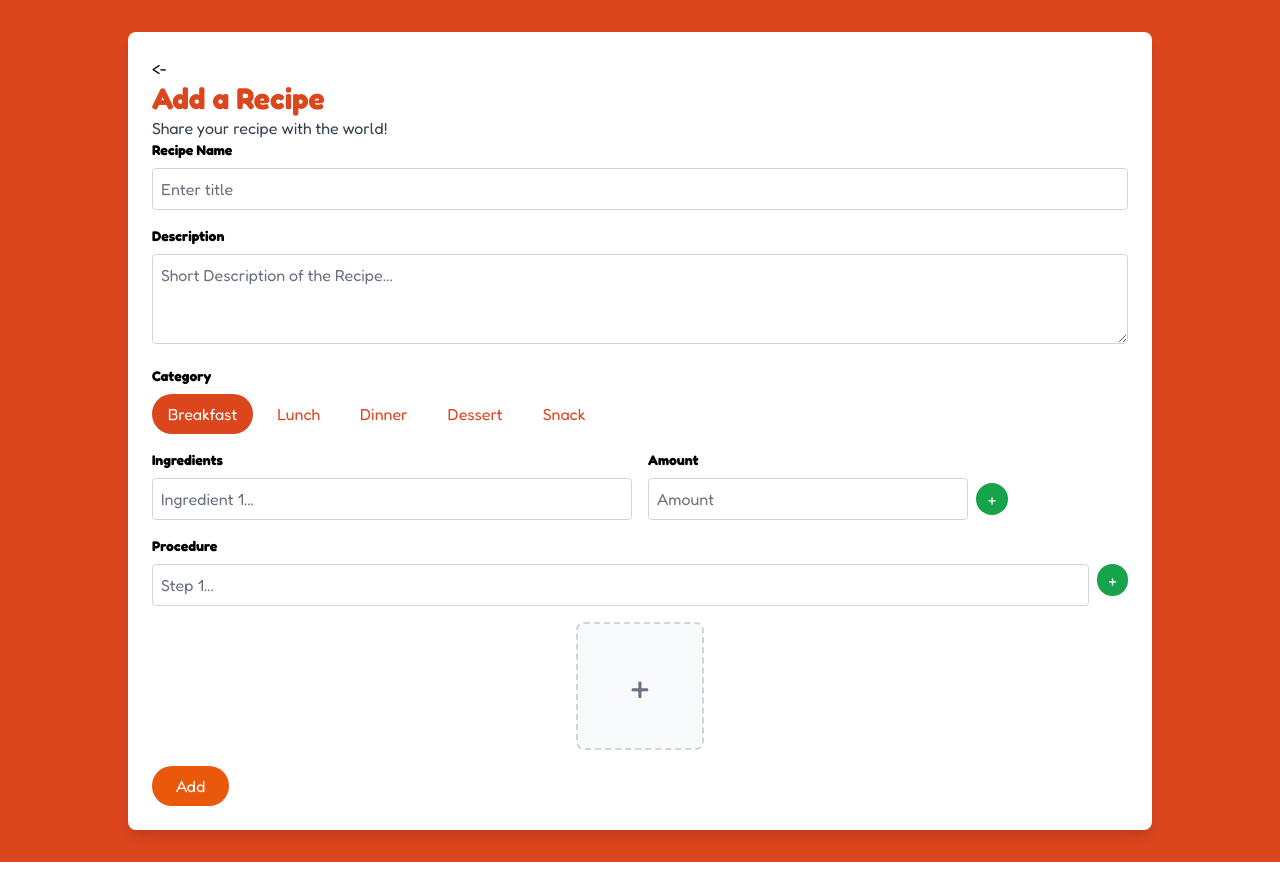
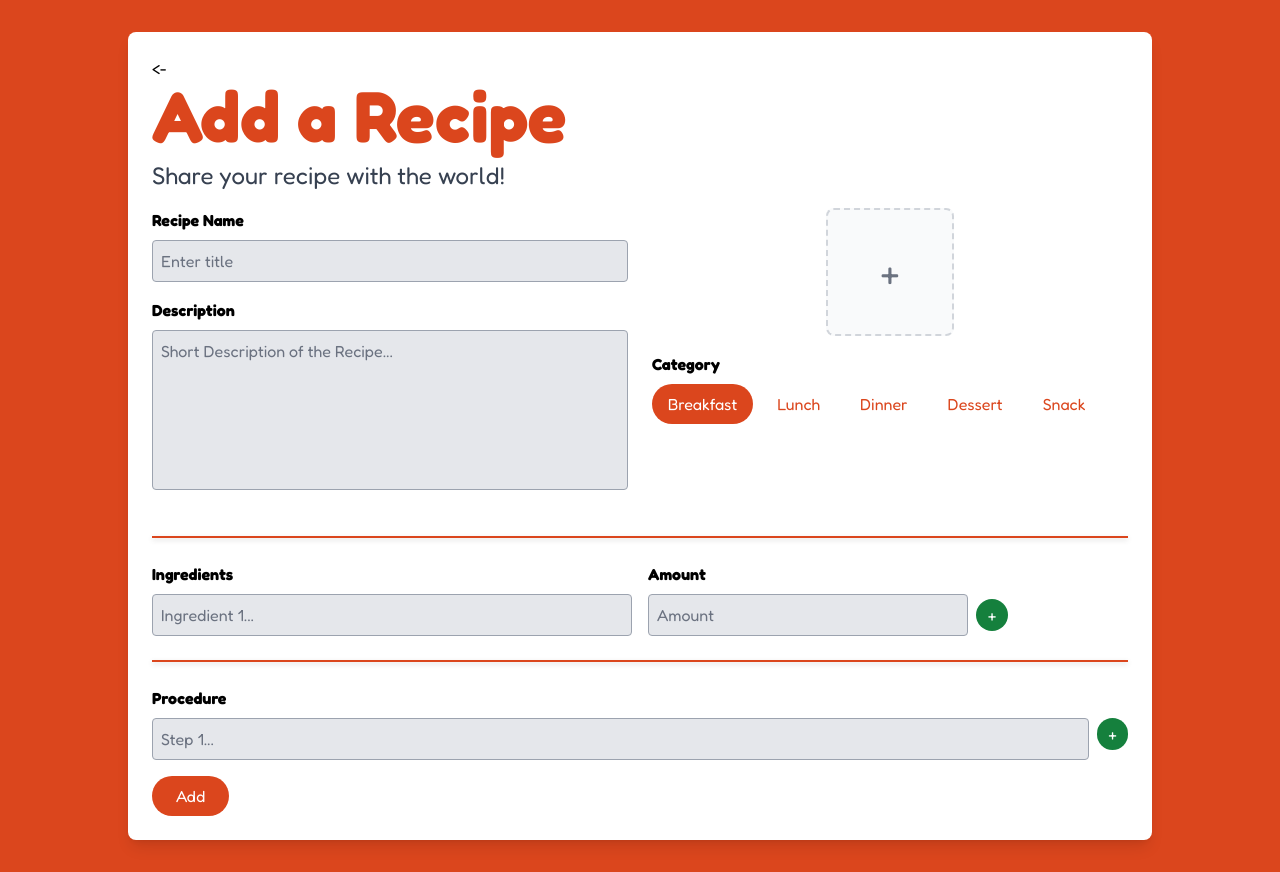
Before and after one commit to valceven/collective-cooks, a Django app: page /recipe/add/ in a window 1280 px wide. Run offline with Django 5.2, Linux system fonts and the light colour scheme; a user stored in the database is signed in; some libraries are stand-ins or nearby versions.

```diff
--- a/CollectiveCooks/Foods/static/css/dist/styles.css
+++ b/CollectiveCooks/Foods/static/css/dist/styles.css
@@ -871,11 +871,21 @@ select {
   margin-bottom: 1.25rem;
 }
 
+.my-6 {
+  margin-top: 1.5rem;
+  margin-bottom: 1.5rem;
+}
+
 .my-8 {
   margin-top: 2rem;
   margin-bottom: 2rem;
 }
 
+.mx-2 {
+  margin-left: 0.5rem;
+  margin-right: 0.5rem;
+}
+
 .mb-1 {
   margin-bottom: 0.25rem;
 }
@@ -992,6 +1002,10 @@ select {
   margin-top: 2rem;
 }
 
+.mb-12 {
+  margin-bottom: 3rem;
+}
+
 .block {
   display: block;
 }
@@ -1044,6 +1058,10 @@ select {
   height: 1rem;
 }
 
+.h-40 {
+  height: 10rem;
+}
+
 .h-5 {
   height: 1.25rem;
 }
@@ -1084,14 +1102,30 @@ select {
   max-height: 100vh;
 }
 
+.max-h-48 {
+  max-height: 12rem;
+}
+
 .min-h-56 {
   min-height: 14rem;
 }
 
+.min-h-\[160px\] {
+  min-height: 160px;
+}
+
 .min-h-screen {
   min-height: 100vh;
 }
 
+.min-h-\[500px\] {
+  min-height: 500px;
+}
+
+.min-h-\[300px\] {
+  min-height: 300px;
+}
+
 .w-0 {
   width: 0px;
 }
@@ -1142,6 +1176,10 @@ select {
 
 .w-5 {
   width: 1.25rem;
+}
+
+.w-60 {
+  width: 15rem;
 }
 
 .w-8 {
@@ -1225,6 +1263,10 @@ select {
   cursor: pointer;
 }
 
+.resize-none {
+  resize: none;
+}
+
 .list-decimal {
   list-style-type: decimal;
 }
@@ -1528,6 +1570,16 @@ select {
   background-color: rgb(245 208 32 / var(--tw-bg-opacity));
 }
 
+.bg-cancel {
+  --tw-bg-opacity: 1;
+  background-color: rgb(220 38 38 / var(--tw-bg-opacity));
+}
+
+.bg-confirm {
+  --tw-bg-opacity: 1;
+  background-color: rgb(21 128 61 / var(--tw-bg-opacity));
+}
+
 .bg-gray-200 {
   --tw-bg-opacity: 1;
   background-color: rgb(229 231 235 / var(--tw-bg-opacity));
@@ -1586,11 +1638,6 @@ select {
 .bg-orange-500 {
   --tw-bg-opacity: 1;
   background-color: rgb(249 115 22 / var(--tw-bg-opacity));
-}
-
-.bg-orange-600 {
-  --tw-bg-opacity: 1;
-  background-color: rgb(234 88 12 / var(--tw-bg-opacity));
 }
 
 .bg-red-100 {
@@ -1761,6 +1808,14 @@ select {
   padding-top: 2rem;
 }
 
+.pl-20 {
+  padding-left: 5rem;
+}
+
+.pr-20 {
+  padding-right: 5rem;
+}
+
 .text-left {
   text-align: left;
 }
@@ -1794,6 +1849,11 @@ select {
 
 .text-5xl {
   font-size: 3rem;
+  line-height: 1;
+}
+
+.text-7xl {
+  font-size: 4.5rem;
   line-height: 1;
 }
 
@@ -2244,6 +2304,10 @@ select {
   .sm\:h-48 {
     height: 12rem;
   }
+
+  .sm\:grid-cols-2 {
+    grid-template-columns: repeat(2, minmax(0, 1fr));
+  }
 }
 
 @media (min-width: 768px) {
@@ -2329,6 +2393,18 @@ select {
     margin-top: 2rem;
   }
 
+  .lg\:mb-5 {
+    margin-bottom: 1.25rem;
+  }
+
+  .lg\:mb-8 {
+    margin-bottom: 2rem;
+  }
+
+  .lg\:mb-7 {
+    margin-bottom: 1.75rem;
+  }
+
   .lg\:block {
     display: block;
   }
@@ -2475,6 +2551,10 @@ select {
 
   .lg\:grid-cols-4 {
     grid-template-columns: repeat(4, minmax(0, 1fr));
+  }
+
+  .lg\:grid-cols-5 {
+    grid-template-columns: repeat(5, minmax(0, 1fr));
   }
 
   .lg\:flex-row {
--- a/CollectiveCooks/Foods/static_src/tailwind.config.js
+++ b/CollectiveCooks/Foods/static_src/tailwind.config.js
@@ -39,4 +39,5 @@ module.exports = {
             addUtilities(newUtilities)
         }
     ],
+    safelist: ['bg-cancel'], // Safelist the 'bg-cancel' class
 };
--- a/CollectiveCooks/recipe/static/js/add_recipe.js
+++ b/CollectiveCooks/recipe/static/js/add_recipe.js
@@ -26,7 +26,7 @@ function addProcedureStep(button) {
     // Create new step input
     const newStepInput = document.createElement('input');
     newStepInput.type = 'text';
-    newStepInput.classList.add('border', 'border-gray-300', 'p-2', 'w-full', 'rounded');
+    newStepInput.classList.add('bg-gray-200',  'border', 'border-gray-400', 'p-2', 'w-full', 'rounded');
     newStepInput.placeholder = `Step ${stepCount}...`;
     newStepInput.name = 'procedure';
 
@@ -40,7 +40,7 @@ function addProcedureStep(button) {
     // Create new - button (only for subsequent rows)
     const removeButton = document.createElement('button');
     removeButton.type = 'button';
-    removeButton.classList.add('ml-2', 'bg-cancel', 'text-white', 'rounded-full', 'w-8', 'h-8', 'flex', 'items-center', 'justify-center');
+    removeButton.classList.add('appearance-none', 'ml-2', 'bg-cancel', 'text-white', 'rounded-full', 'w-8', 'h-8', 'flex', 'items-center', 'justify-center');
     removeButton.innerText = '-';
     removeButton.setAttribute('onclick', 'removeProcedureStep(this)');
 
@@ -96,7 +96,7 @@ function addIngredientRow(button) {
     // Create new ingredient input
     const newIngredientInput = document.createElement('input');
     newIngredientInput.type = 'text';
-    newIngredientInput.classList.add('border', 'border-gray-300', 'p-2', 'w-full', 'rounded');
+    newIngredientInput.classList.add('bg-gray-200', 'border', 'border-gray-400', 'p-2', 'w-full', 'rounded');
     newIngredientInput.placeholder = `Ingredient ${ingredientCount}...`;
     newIngredientInput.name = 'ingredient';
 
@@ -107,21 +107,21 @@ function addIngredientRow(button) {
     // Create new amount input (smaller width)
     const newAmountInput = document.createElement('input');
     newAmountInput.type = 'text';
-    newAmountInput.classList.add('border', 'border-gray-300', 'p-2', 'w-2/3', 'rounded');
+    newAmountInput.classList.add('bg-gray-200', 'border', 'border-gray-400', 'p-2', 'w-2/3', 'rounded');
     newAmountInput.placeholder = 'Amount';
     newAmountInput.name = 'amount';
 
     // Create new + button
     const newButton = document.createElement('button');
     newButton.type = 'button';
-    newButton.classList.add('ml-2', 'bg-green-600', 'text-white', 'rounded-full', 'w-8', 'h-8', 'flex', 'items-center', 'justify-center');
+    newButton.classList.add('ml-2', 'bg-confirm', 'text-white', 'rounded-full', 'w-8', 'h-8', 'flex', 'items-center', 'justify-center');
     newButton.innerText = '+';
     newButton.setAttribute('onclick', 'addIngredientRow(this)');
 
     // Create new - button (only for subsequent rows)
     const removeButton = document.createElement('button');
     removeButton.type = 'button';
-    removeButton.classList.add('ml-2', 'bg-red-600', 'text-white', 'rounded-full', 'w-8', 'h-8', 'flex', 'items-center', 'justify-center');
+    removeButton.classList.add('appearance-none', 'ml-2', 'bg-cancel', 'text-white', 'rounded-full', 'w-8', 'h-8', 'flex', 'items-center', 'justify-center');
     removeButton.innerText = '-';
     removeButton.setAttribute('onclick', 'removeIngredientRow(this)');
 
--- a/CollectiveCooks/recipe/templates/add_recipe.html
+++ b/CollectiveCooks/recipe/templates/add_recipe.html
@@ -30,7 +30,7 @@
             <div class="mb-4">
                 {% for message in messages %}
                     {% if 'recipe_message' in message.tags %}
-                        <div class="p-4 mb-4 text-sm {% if message.tags == 'success' %}text-green-700 bg-green-100{% else %}text-red-700 bg-red-100{% endif %} rounded-lg">
+                        <div class="p-4 mb-4 text-base {% if message.tags == 'success' %}text-green-700 bg-green-100{% else %}text-red-700 bg-red-100{% endif %} rounded-lg">
                             {{ message }}
                         </div>
                     {% endif %}
@@ -40,26 +40,55 @@
 
         <a href="{% url 'auth:profile' request.user.id %}">&lt-</a>
 
-        <h1 class="text-3xl text-accent1 font-bold">Add a Recipe</h1>
-        <p class="text-gray-700">Share your recipe with the world!</p>
         <form method="POST" enctype="multipart/form-data" onsubmit="return onFormSubmit()">
             {% csrf_token %}
 
+            <!-- Main title and introduction -->
+            <h1 class="text-7xl text-accent1 font-bold">Add a Recipe</h1>
+            <p class="text-2xl text-gray-700 mt-2 mb-4">Share your recipe with the world!</p>
+
+            <!-- Grid layout for Recipe Name, Description, Image Upload, and Category -->
+            <div class="grid grid-cols-1 md:grid-cols-2 gap-6 mb-6">
+
+                <!-- Left Side: Recipe Name and Description -->
+                <div>
                     <!-- Recipe Name (Title) -->
                     <div class="mb-4">
-                <label for="recipe_name" class="block text-sm font-bold mb-2">Recipe Name</label>
-                <input type="text" class="border border-gray-300 p-2 w-full rounded" id="recipe_name" placeholder="Enter title" name="title">
+                        <label for="recipe_name" class="block text-base font-bold mb-2">Recipe Name</label>
+                        <input type="text" class="bg-gray-200 border border-gray-400 p-2 w-full rounded" id="recipe_name" placeholder="Enter title" name="title">
                     </div>
 
                     <!-- Description -->
                     <div class="mb-4">
-                <label for="description" class="block text-sm font-bold mb-2">Description</label>
-                <textarea class="border border-gray-300 p-2 w-full rounded" id="description" rows="3" placeholder="Short Description of the Recipe..." name="description"></textarea>
+                        <label for="description" class="block text-base font-bold mb-2">Description</label>
+                        <textarea class="bg-gray-200 border border-gray-400 p-2 w-full rounded resize-none min-h-[160px] overflow-hidden" id="description" rows="3" placeholder="Short Description of the Recipe..." name="description" oninput="adjustHeight(this)"></textarea>
                     </div>
+                </div>
+
+                <!-- Right Side: Image Upload and Category -->
+                <div>
+                     <!-- Image Upload -->
+                    <div class="file-upload mb-4 flex items-center justify-center">
+                        <div class="flex items-center justify-center h-32 w-32 border-2 border-dashed border-gray-300 rounded-lg bg-gray-50">
+                            <input type="file" name="image">
+                            <span class="text-4xl text-gray-500">+</span>
+                        </div>
+                    </div>
+
+                    {% comment %} <div class="file-upload-container relative mb-4 flex items-center justify-center">
+                        <!-- Image upload area (this will be replaced with the uploaded image) -->
+                        <div class="relative h-40 w-60 border-2 border-gray-400 rounded-lg bg-gray-50 flex items-center justify-center" id="file-upload-area">
+                            <!-- This image will change once a user selects a new image -->
+                            <img id="image-preview" src="{% static 'images/img-upload-icon.png' %}" alt="Upload Icon" class="w-auto h-16 object-cover">
+                            <input type="file" id="image-upload" class="absolute inset-0 w-full h-full opacity-0 cursor-pointer" onchange="previewImage(event)">
+                        </div>
+                    </div> {% endcomment %}
+
+
 
                     <!-- Category -->
                     <div class="mb-4">
-                <label for="category" class="block text-sm font-bold mb-2">Category</label>
+                        <label for="category" class="block text-base font-bold mb-2">Category</label>
                         <div class="flex space-x-2" id="category">
                             <button type="button" class="btn-category selected bg-accent1 text-white rounded-full px-4 py-2" onclick="selectCategory(this)">Breakfast</button>
                             <button type="button" class="btn-category bg-white border-accent1 text-accent1 rounded-full px-4 py-2" onclick="selectCategory(this)">Lunch</button>
@@ -71,19 +100,24 @@
 
                     <!-- Hidden input to store selected category -->
                     <input type="hidden" name="category" id="selected_category" value="Breakfast">
+                </div>
+
+            </div>
+
+            <hr class="my-6 border-t-2 border-accent1">
 
             <!-- Ingredients (Use JavaScript to dynamically add/remove) -->
             <div class="mb-4" id="ingredients-container">
                 <div class="grid grid-cols-1 md:grid-cols-2 gap-4 ingredient-row mb-2">
                     <div>
-                        <label for="ingredient" class="block text-sm font-bold mb-2">Ingredients</label>
-                        <input type="text" class="border border-gray-300 p-2 w-full rounded" placeholder="Ingredient 1..." name="ingredient" id="ingredient">
+                        <label for="ingredient" class="block text-base font-bold mb-2">Ingredients</label>
+                        <input type="text" class="bg-gray-200 border border-gray-400 p-2 w-full rounded" placeholder="Ingredient 1..." name="ingredient" id="ingredient">
                     </div>
                     <div>
-                        <label for="amount" class="block text-sm font-bold mb-2">Amount</label>
+                        <label for="amount" class="block text-base font-bold mb-2">Amount</label>
                         <div class="flex items-center">
-                            <input type="text" class="border border-gray-300 p-2 w-2/3 rounded" placeholder="Amount" name="amount" id="amount">
-                            <button type="button" class="ml-2 bg-green-600 text-white rounded-full w-8 h-8 flex items-center justify-center" onclick="addIngredientRow(this)">+</button>
+                            <input type="text" class="bg-gray-200 border border-gray-400 p-2 w-2/3 rounded" placeholder="Amount" name="amount" id="amount">
+                            <button type="button" class="ml-2 bg-confirm text-white rounded-full w-8 h-8 flex items-center justify-center" onclick="addIngredientRow(this)">+</button>
                         </div>
                     </div>
                 </div>
@@ -93,34 +127,63 @@
             <input type="hidden" name="ingredients" id="concatenated_ingredients" value="">
             <input type="hidden" name="ingredients_count" id="concatenated_ingredients_counts" value="">
 
+            <hr class="my-6 border-t-2 border-accent1">
+
             <!-- Procedure (Use JavaScript to dynamically add/remove steps) -->
             <div class="mb-4" id="procedure-container">
-                <label for="procedure" class="block text-sm font-bold mb-2">Procedure</label>
+                <label for="procedure" class="block text-base font-bold mb-2">Procedure</label>
                 <div class="procedure-step flex mb-2">
-                    <input type="text" class="border border-gray-300 p-2 w-full rounded" rows="3" placeholder="Step 1..." name="procedure" id="procedure">
-                    <button type="button" class="ml-2 bg-green-600 text-white rounded-full w-8 h-8 flex items-center justify-center" onclick="addProcedureStep(this)">+</button>
+                    <input type="text" class="bg-gray-200 border border-gray-400 p-2 w-full rounded" rows="3" placeholder="Step 1..." name="procedure" id="procedure">
+                    <button type="button" class="ml-2 bg-confirm text-white rounded-full w-8 h-8 flex items-center justify-center" onclick="addProcedureStep(this)">+</button>
                 </div>
             </div>
 
             <!-- Hidden input for concatenated procedures -->
             <input type="hidden" name="procedures" id="concatenated_procedures" value="">
 
-
-            <!-- Image Upload -->
-            <div class="file-upload mb-4 flex items-center justify-center">
-                <div class="flex items-center justify-center h-32 w-32 border-2 border-dashed border-gray-300 rounded-lg bg-gray-50">
-                    <input type="file" name="image">
-                    <span class="text-4xl text-gray-500">+</span>
-                </div>
-            </div>
-
             <!-- Submit Button -->
-            <button type="submit" class="bg-orange-600 text-white rounded-full px-6 py-2 hover:bg-orange-500">Add</button>
+            <button type="submit" class="bg-accent1 text-white rounded-full px-6 py-2 hover:bg-orange-500">Add</button>
         </form>
-
     </div>
 
     <script src="/static/js/add_recipe.js"></script>
     <script src="/static/js/concat_input.js"></script>
+
+    <!-- Auto-resize Textarea and Procedure Input JavaScript -->
+    <script>
+        function adjustHeight(input) {
+            // Reset the height to auto, to recalculate
+            input.style.height = 'auto';
+            // Set the new height based on the scrollHeight (content height)
+            input.style.height = `${input.scrollHeight}px`;
+        }
+
+        {% comment %} function previewImage(event) {
+            const file = event.target.files[0]; // Get the selected file
+            const fileUploadArea = document.getElementById('file-upload-area'); // Get the container for the file upload
+            const imagePreview = document.getElementById('image-preview'); // Get the image element
+            const fileInput = document.getElementById('image-upload'); // Get the file input element
+
+            if (file) {
+                const reader = new FileReader(); // Create a FileReader instance
+
+                reader.onload = function(e) {
+                    // Set the source of the image preview to the uploaded image
+                    imagePreview.src = e.target.result;
+                    imagePreview.classList.add('w-full', 'h-full', 'object-cover', 'rounded-lg'); // Add classes to make the image fill the area
+                }
+
+                reader.readAsDataURL(file); // Read the file as a data URL
+
+                // Optionally: Show a "Change Image" button if needed, or give feedback to user
+                fileInput.value = ''; // Clear the file input after change (to allow re-upload)
+            } else {
+                // If no file is selected, reset to the default upload icon
+                imagePreview.src = '{% static "images/img-upload-icon.png" %}';
+            }
+        } {% endcomment %}
+
+    </script>
+
 </body>
 </html>
--- a/CollectiveCooks/recipe/templates/view_recipe.html
+++ b/CollectiveCooks/recipe/templates/view_recipe.html
@@ -169,9 +169,6 @@
   </div>
 
 
-
-
-
   <!-- Modal Structure -->
   <div id="ratingModal" class="fixed z-10 inset-0 hidden bg-gray-800 bg-opacity-70 flex items-center justify-center">
     <div class="bg-white w-96 h-auto rounded-lg shadow-lg transform opacity-0 transition-all duration-500 ease-in-out">
--- a/CollectiveCooks/recipe/views.py
+++ b/CollectiveCooks/recipe/views.py
@@ -1,11 +1,9 @@
 from django.shortcuts import render, get_object_or_404, redirect
 from django.contrib.auth.decorators import login_required
 from django.contrib import messages
-from django.http import JsonResponse
 from .forms import AddRecipeForm
 from .models import Recipe, Comment
 from accounts.models import User
-from django.utils import timezone
 
 @login_required
 def add_recipe_view(request):
```
Also changed, not shown: CollectiveCooks/CollectiveCooks/views.py (+14 -2 lines), CollectiveCooks/templates/home.html (+38 -6 lines), CollectiveCooks/db.sqlite3, CollectiveCooks/media/chihuahua_slay.png (added), CollectiveCooks/media/fancy_chihuahua.jpg (added), CollectiveCooks/media/fancy_chihuahua_Iqsid9Q.jpg (added), CollectiveCooks/static/images/img-upload-icon.png (added). Lines whose indentation alone changed are shown as unchanged.
